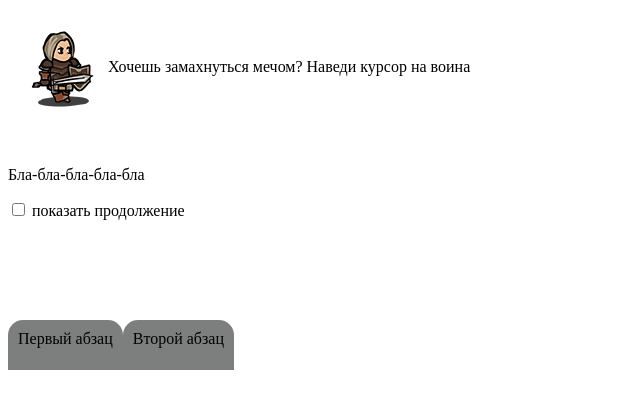
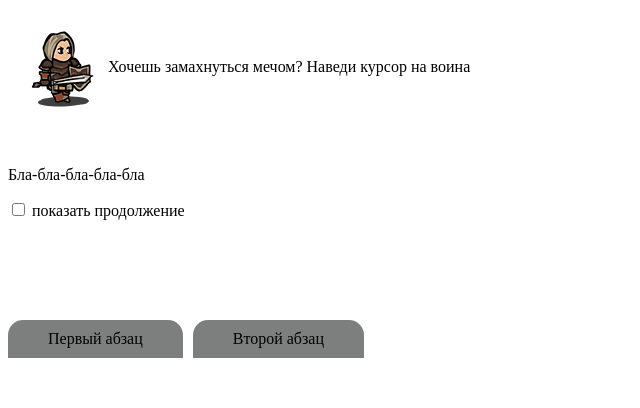
Before and after one commit to Dauhaliavets/IT-academy, a plain HTML site: page home_task_8_45/index.html in a window 1280 px wide. Shown: the whole page, without its empty margins (0-640 px from the left). Drawn offline with Linux system fonts and the light colour scheme.

Commit message:
edit home task 8-45

```diff
--- a/home_task_8_45/css/style.css
+++ b/home_task_8_45/css/style.css
@@ -65,10 +65,12 @@ input.checkbox__show:checked + label + p{
 .radio1 input + label{
     float: left;
     display: block;
-    height: 30px;
-    padding: 10px;
+    padding: 10px 40px;
     background-color: #7D7F7F;
     border-radius: 15px 15px 0 0;
+}
+.radio1 input:first-child + label{
+    margin-right: 10px;
 }
 .radio1 input:checked + label{
     background-color: #C3B8E5;
@@ -79,7 +81,7 @@ input.checkbox__show:checked + label + p{
 .radio1 input:checked + label + div{
     display: block;
     position: absolute;
-    top: 50px;
+    top: 39px;
     background-color: #C3B8E5;
     border-radius: 0 0 15px 15px;
     padding: 10px;
```
